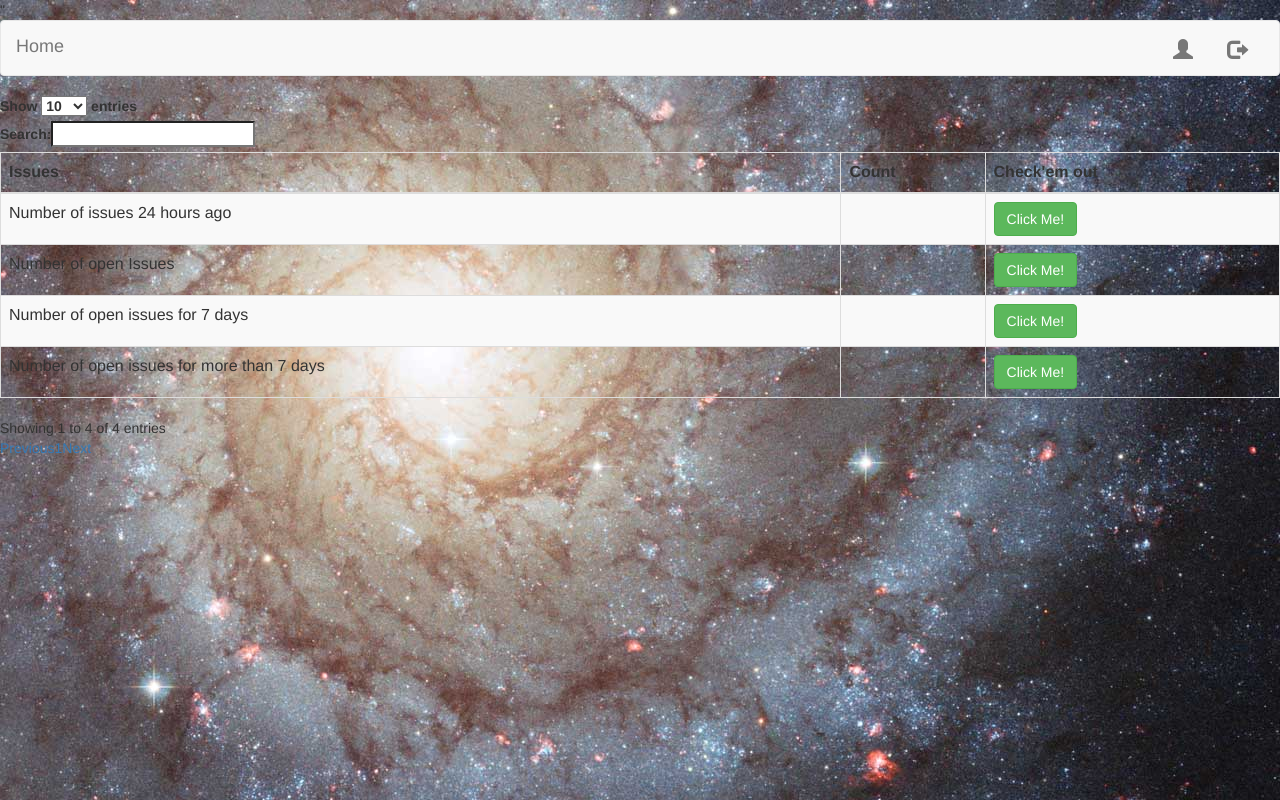
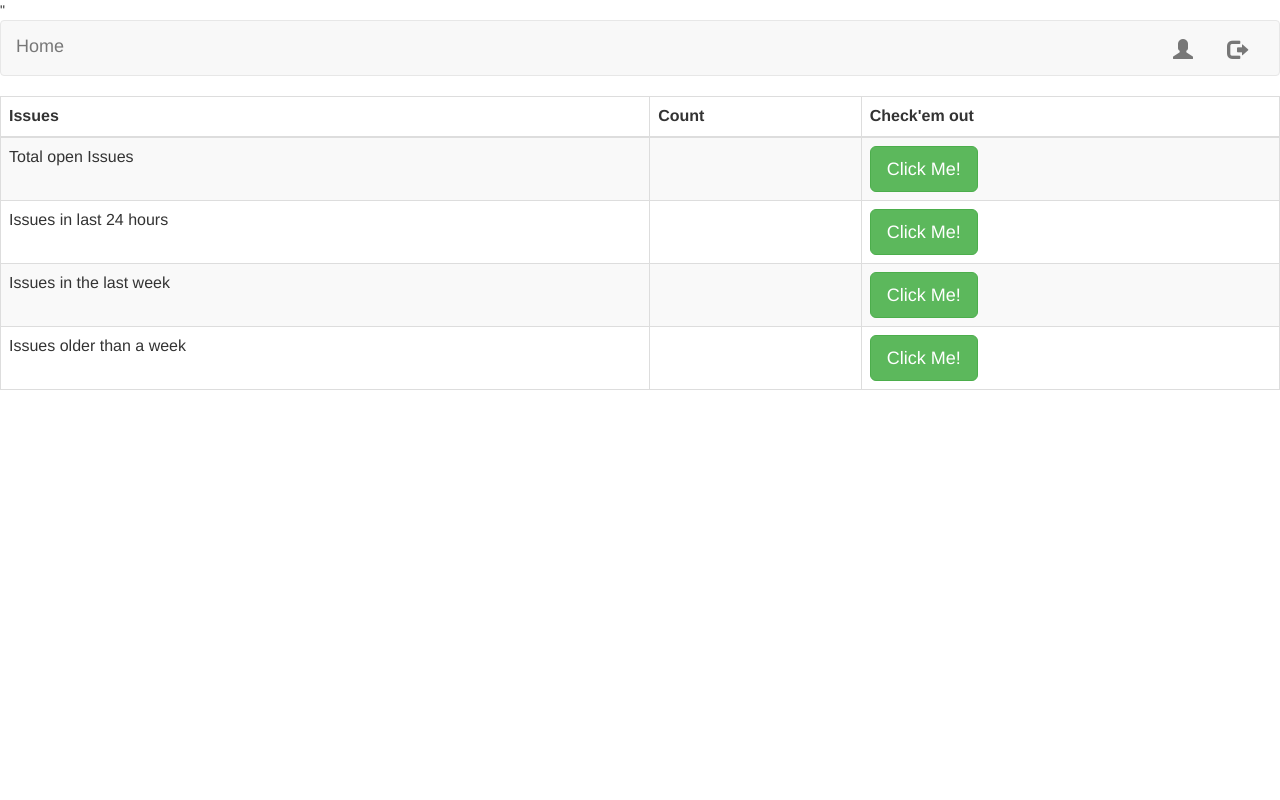
Before and after one commit to goodhamgupta/github-scraper, a Django app: template scraper/templates/results.html in a window 1280 px wide. Run offline with Django 3.2, Linux system fonts and the light colour scheme; the template is opened without the code that fills it, so the values that code supplies are empty; some libraries are stand-ins or nearby versions.

Commit message:
Issues listing complete.

```diff
--- a/scraper/templates/base.html
+++ b/scraper/templates/base.html
@@ -11,7 +11,7 @@
     <script src="/static/js/dataTables.min.js"></script>
     <link rel="stylesheet" type="text/css" href="/static/css/sweetalert.css">
 </head>
-<body style="background-image:url(/static/images/background.jpg">
+<body>
     <nav class="navbar navbar-default">
             <div class="container-fluid">
                 <!-- Brand and toggle get grouped for better mobile display -->
--- a/scraper/templates/results.html
+++ b/scraper/templates/results.html
@@ -4,10 +4,17 @@
 <script>
     $(document).ready(function() {
     $('#example').DataTable();
+    data = {{ data|safe }};
+    console.log(data);
+    console.log(data["open_issues"]);
+    document.getElementById('open_issues').innerHTML =data["open_issues"] ;
+    document.getElementById('twentyfour_hour_issues').innerHTML =data["24hr_issues"]
+    document.getElementById('week_old_issues').innerHTML =data["week_older"]
+    document.getElementById('older_issues').innerHTML =data["older"]
 } );
 </script>
 
-<table id="example" class="table table-striped table-bordered" cellspacing="0" width="100%">
+<table id="example" class="table table-responsive table-striped table-bordered" cellspacing="0" width="100%" style="bgcolor:#808080,border:bold">
         <thead>
             <tr>
                 <th>Issues</th>
@@ -17,24 +24,24 @@
         </thead>
         <tbody>
             <tr>
-                <td>Number of open Issues</td>
-                <td>{{ data }}</td>
-                <td><button class="btn btn-default btn-success">Click Me!</button></td>
+                <td>Total open Issues</td>
+                <td id="open_issues"></td>
+                <td><button class="btn btn-lg btn-default btn-success">Click Me!</button></td>
             </tr>
             <tr>
-                <td>Number of issues 24 hours ago</td>
-                <td>{{ data }}</td>
-                <td><button class="btn btn-default btn-success">Click Me!</button></td>
+                <td>Issues in last 24 hours</td>
+                <td id="twentyfour_hour_issues"></td>
+                <td><button class="btn btn-lg btn-default btn-success">Click Me!</button></td>
             </tr>
             <tr>
-                <td>Number of open issues for 7 days</td>
-                <td>{{ data }}</td>
-                <td><button class="btn btn-default btn-success">Click Me!</button></td>
+                <td>Issues in the last week</td>
+                <td id="week_old_issues"></td>
+                <td><button class="btn btn-lg btn-default btn-success">Click Me!</button></td>
             </tr>
             <tr>
-                <td>Number of open issues for more than 7 days</td>
-                <td>{{ data }}</td>
-                <td><button class="btn btn-default btn-success">Click Me!</button></td>
+                <td>Issues older than a week</td>
+                <td id="older_issues"></td>
+                <td><button class="btn btn-lg btn-default btn-success">Click Me!</button></td>
             </tr>
         </tbody>
     </table>
```
Also changed, not shown: scraper/views.py (+19 -11 lines).
